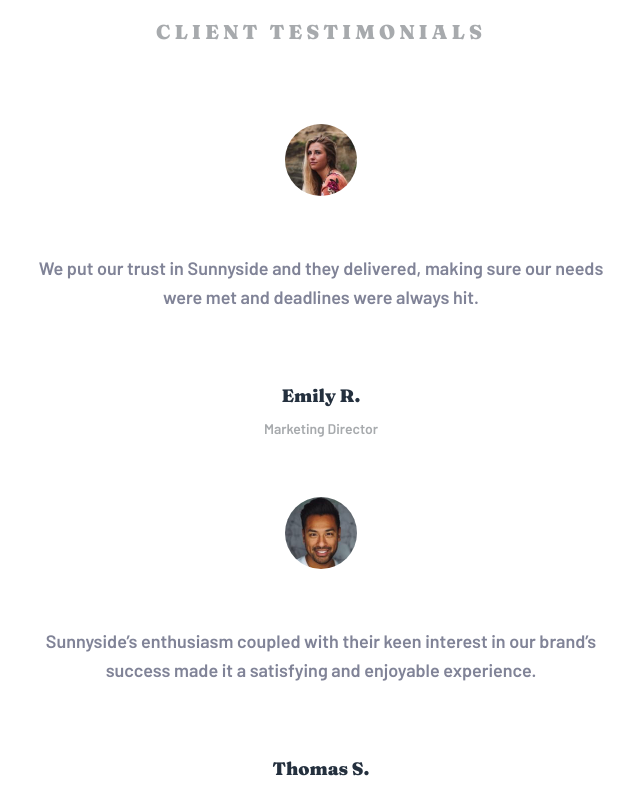
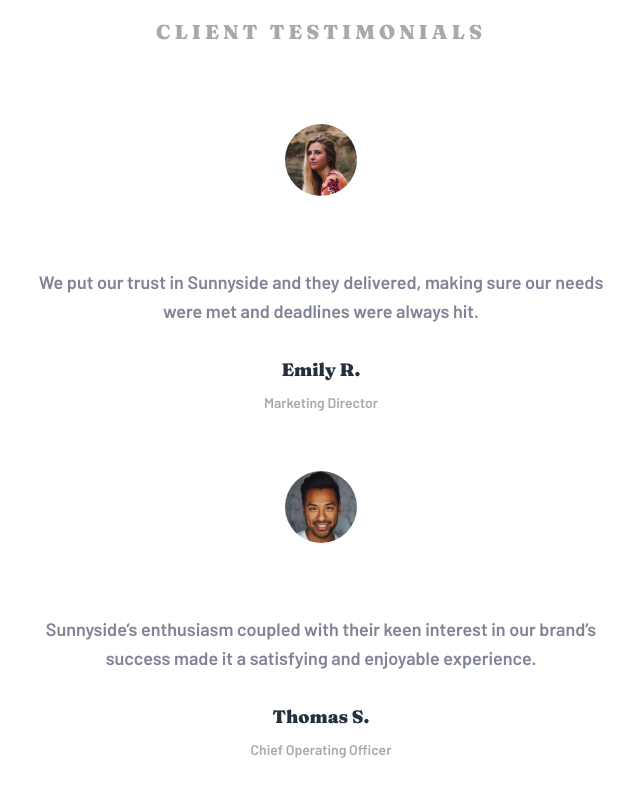
Before and after one commit to Arsalan2078/sunnyside-agency-landing-page, a React (Vite) app: page / in a window 1280 px wide. Shown: the part 860-1655 px from the top of the page, without its empty margins (319-959 px from the left). Built offline with nearby package versions, Linux system fonts and the light colour scheme.

Commit message:
small query change

```diff
--- a/src/components/TestimonialCard/index.module.scss
+++ b/src/components/TestimonialCard/index.module.scss
@@ -42,7 +42,7 @@
   color: var(--clr-grey-400);
 }
 
-@include mixins.screen-xl {
+@include mixins.screen-full {
   .card {
     gap: 4.5rem;
 
```
